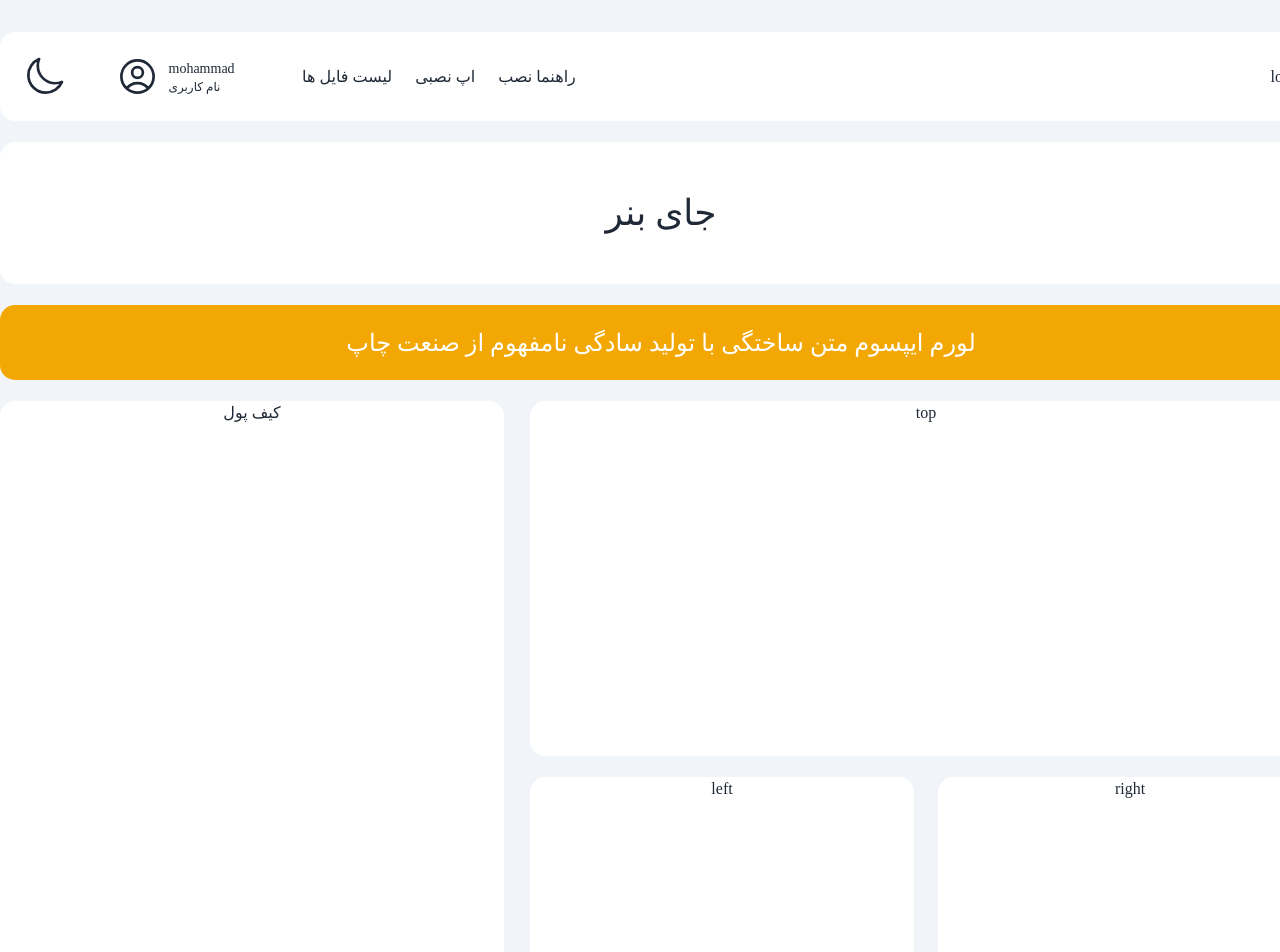
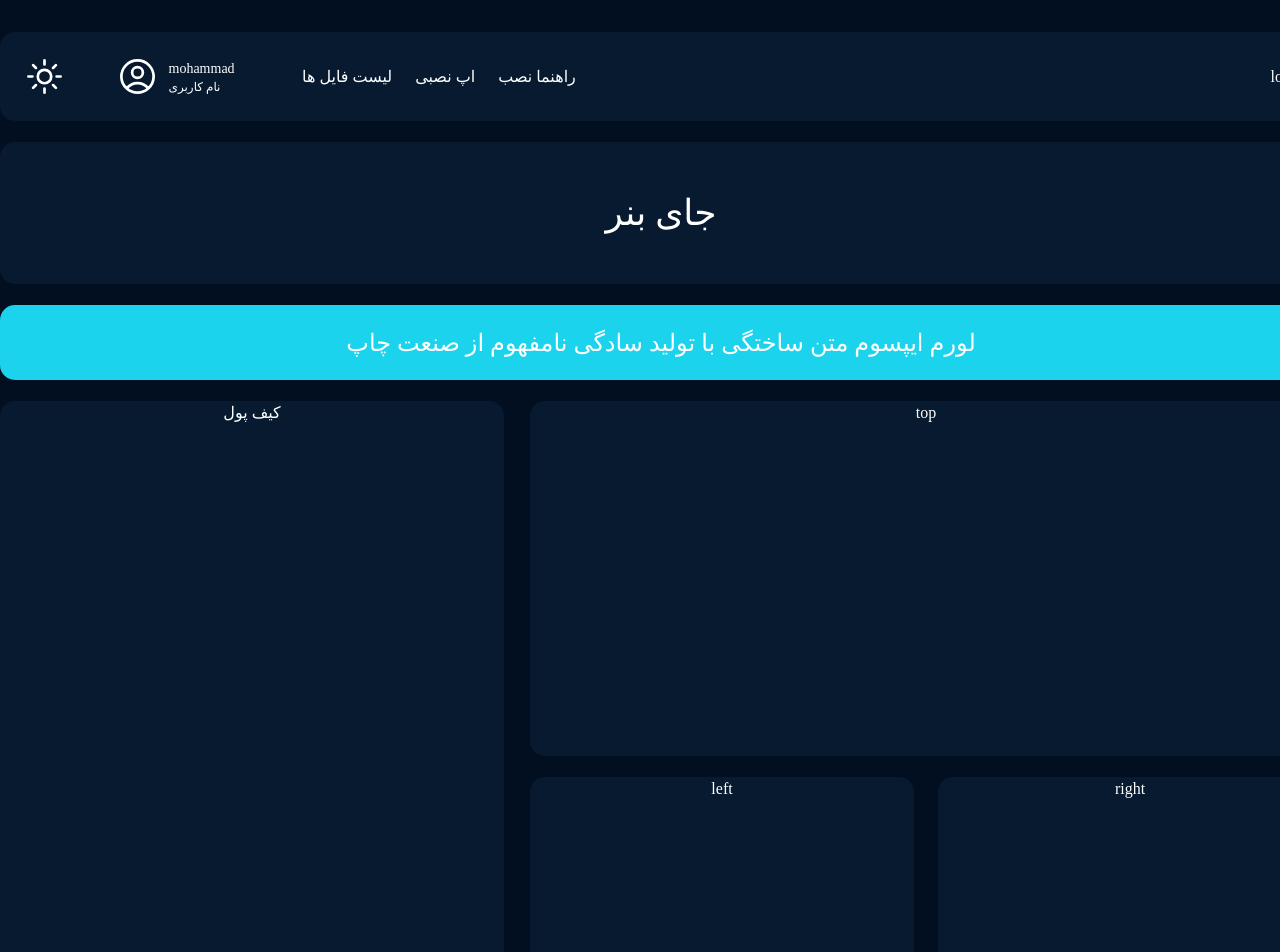
Before and after one commit to Erfanmah7/speed-vpn, a React (Vite) app: page / in a window 1280 px wide. Shown: the top 952 px of the page. Built offline with nearby package versions, Linux system fonts and the light colour scheme; a web font is replaced by a local one.

Commit message:
add profile

```diff
--- a/index.html
+++ b/index.html
@@ -7,7 +7,7 @@
     <title>Speed VPN</title>
   </head>
   <body
-    class="bg-[#020f20] dark:bg-[#f1f5f9] text-white dark:text-[#1F2937] font-IranSansMedium"
+    class="dark:bg-[#020f20]  bg-[#f1f5f9] dark:text-white text-[#1F2937] font-IranSansMedium"
   >
     <svg style="display: none">
       <symbol
--- a/src/components/Banner.jsx
+++ b/src/components/Banner.jsx
@@ -2,7 +2,7 @@ import React from "react";
 
 function Banner() {
   return (
-    <div className="w-[1322px] h-[142px] bg-[#081A30] dark:bg-white rounded-[15px] text-center flex justify-center items-center text-4xl px-[23px] py-[26px] mb-[21px]">
+    <div className="w-[1322px] h-[142px] dark:bg-[#081A30] bg-white rounded-[15px] text-center flex justify-center items-center text-4xl px-[23px] py-[26px] mb-[21px]">
       <h1>جای بنر</h1>
     </div>
   );
--- a/src/layout/Header.jsx
+++ b/src/layout/Header.jsx
@@ -18,18 +18,27 @@ function Header() {
   };
 
   return (
-    <div className="w-[1322px] h-[89px] bg-[#081A30] dark:bg-white rounded-[15px] flex justify-between items-center px-[23px] py-[26px] mb-[21px]">
+    <div className="w-[1322px] h-[89px] dark:bg-[#081A30] bg-white rounded-[15px] flex justify-between items-center px-[23px] py-[26px] mb-[21px]">
       <Link to="/">logo</Link>
       <div className="flex gap-x-[67.50px] items-center">
         <div>
           <ul className="flex gap-x-[23px]">
-            <Link to="/installationguide">
+            <Link
+              className="dark:hover:text-[#1BD3EC] hover:text-[#F3A702] transition-all"
+              to="/installationguide"
+            >
               <li>راهنما نصب</li>
             </Link>
-            <a href="#">
+            <a
+              href="#"
+              className="dark:hover:text-[#1BD3EC] hover:text-[#F3A702] transition-all"
+            >
               <li>اپ نصبی</li>
             </a>
-            <Link to="/filelist">
+            <Link
+              to="/filelist"
+              className="dark:hover:text-[#1BD3EC] hover:text-[#F3A702] transition-all"
+            >
               <li>لیست فایل ها</li>
             </Link>
           </ul>
@@ -40,18 +49,18 @@ function Header() {
               <p>mohammad</p>
               <p className="text-xs">نام کاربری</p>
             </div>
-            <svg className="h-[43px] w-[43px] dark:text-[#1F2937] text-white inline-block">
+            <svg className="h-[43px] w-[43px] text-[#1F2937] dark:text-white inline-block">
               <use href="#profile"></use>
             </svg>
           </div>
           {/* dark mode */}
           <div className="cursor-pointer" onClick={() => setMod(!mod)}>
-            <svg className="h-[43px] w-[43px]  dark:text-[#1F2937] text-white inline-block dark:hidden">
-              <use href="#sun-icon"></use>
+            <svg className="h-[43px] w-[43px]  text-[#1F2937] dark:text-white inline-block dark:hidden">
+              <use href="#moon-icon"></use>
             </svg>
 
-            <svg className="h-[43px] w-[43px] dark:text-[#1F2937] text-white  hidden dark:inline-block">
-              <use href="#moon-icon"></use>
+            <svg className="h-[43px] w-[43px] text-[#1F2937] dark:text-white  hidden dark:inline-block">
+              <use href="#sun-icon"></use>
             </svg>
           </div>
         </div>
--- a/src/pages/FileList.jsx
+++ b/src/pages/FileList.jsx
@@ -2,7 +2,7 @@ import React from "react";
 
 function FileList() {
   return (
-    <div className="h-[964px] w-[1322px] bg-[#081A30] dark:bg-white rounded-[15px]">
+    <div className="h-[964px] w-[1322px] dark:bg-[#081A30] bg-white rounded-[15px]">
       FileList
     </div>
   );
--- a/src/pages/Home.jsx
+++ b/src/pages/Home.jsx
@@ -5,22 +5,22 @@ function Home() {
   return (
     <div>
       <Banner />
-      <div className="w-[1322px] h-[75px] bg-[#1BD3EC] dark:bg-[#F3A702] dark:text-white rounded-[15px] text-center flex justify-center items-center text-[24px] px-[23px] py-[26px] mb-[21px] -tracking-[2%]">
+      <div className="w-[1322px] h-[75px] dark:bg-[#1BD3EC] bg-[#F3A702] text-white rounded-[15px] text-center flex justify-center items-center text-[24px] px-[23px] py-[26px] mb-[21px] -tracking-[2%]">
         <p>لورم ایپسوم متن ساختگی با تولید سادگی نامفهوم از صنعت چاپ</p>
       </div>
 
       <div className="w-[1322px] h-[705px] flex gap-x-[26px]">
         <div className="w-[792px] h-[705px] flex flex-col gap-y-[21px]">
-          <div className="w-[792px] h-[355px] rounded-[15px] bg-[#081A30] dark:bg-white">
+          <div className="w-[792px] h-[355px] rounded-[15px] dark:bg-[#081A30] bg-white">
             top
           </div>
           <div className="flex gap-x-[24px]">
-            <div className="w-[384px] h-[329px] rounded-[15px] bg-[#081A30] dark:bg-white">right</div>
-            <div className="w-[384px] h-[329px] rounded-[15px] bg-[#081A30] dark:bg-white">left</div>
+            <div className="w-[384px] h-[329px] rounded-[15px] dark:bg-[#081A30] bg-white">right</div>
+            <div className="w-[384px] h-[329px] rounded-[15px] dark:bg-[#081A30] bg-white">left</div>
           </div>
         </div>
 
-        <div className="w-[504px] h-[705px] rounded-[15px] bg-[#081A30] dark:bg-white">
+        <div className="w-[504px] h-[705px] rounded-[15px] dark:bg-[#081A30] bg-white">
           کیف پول
         </div>
       </div>
--- a/src/pages/InstallationGuide.jsx
+++ b/src/pages/InstallationGuide.jsx
@@ -2,7 +2,7 @@ import React from "react";
 
 function InstallationGuide() {
   return (
-    <div className="h-[964px] w-[1322px] bg-[#081A30] dark:bg-white rounded-[15px]">
+    <div className="h-[964px] w-[1322px] dark:bg-[#081A30] bg-white rounded-[15px]">
       <div>
         <h1>برنامه نصبی مربوط به هر سیستم عامل</h1>
         <p>
```
